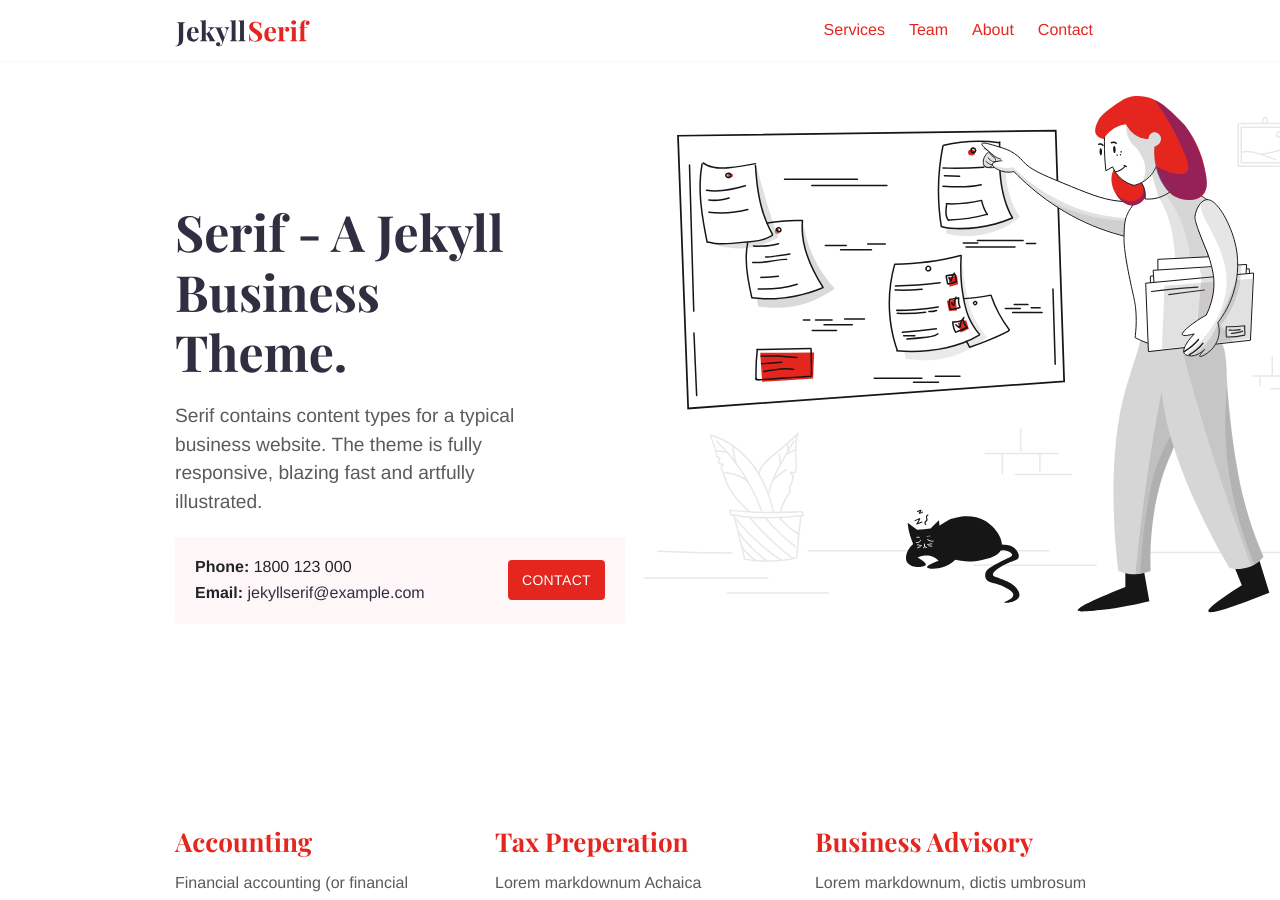
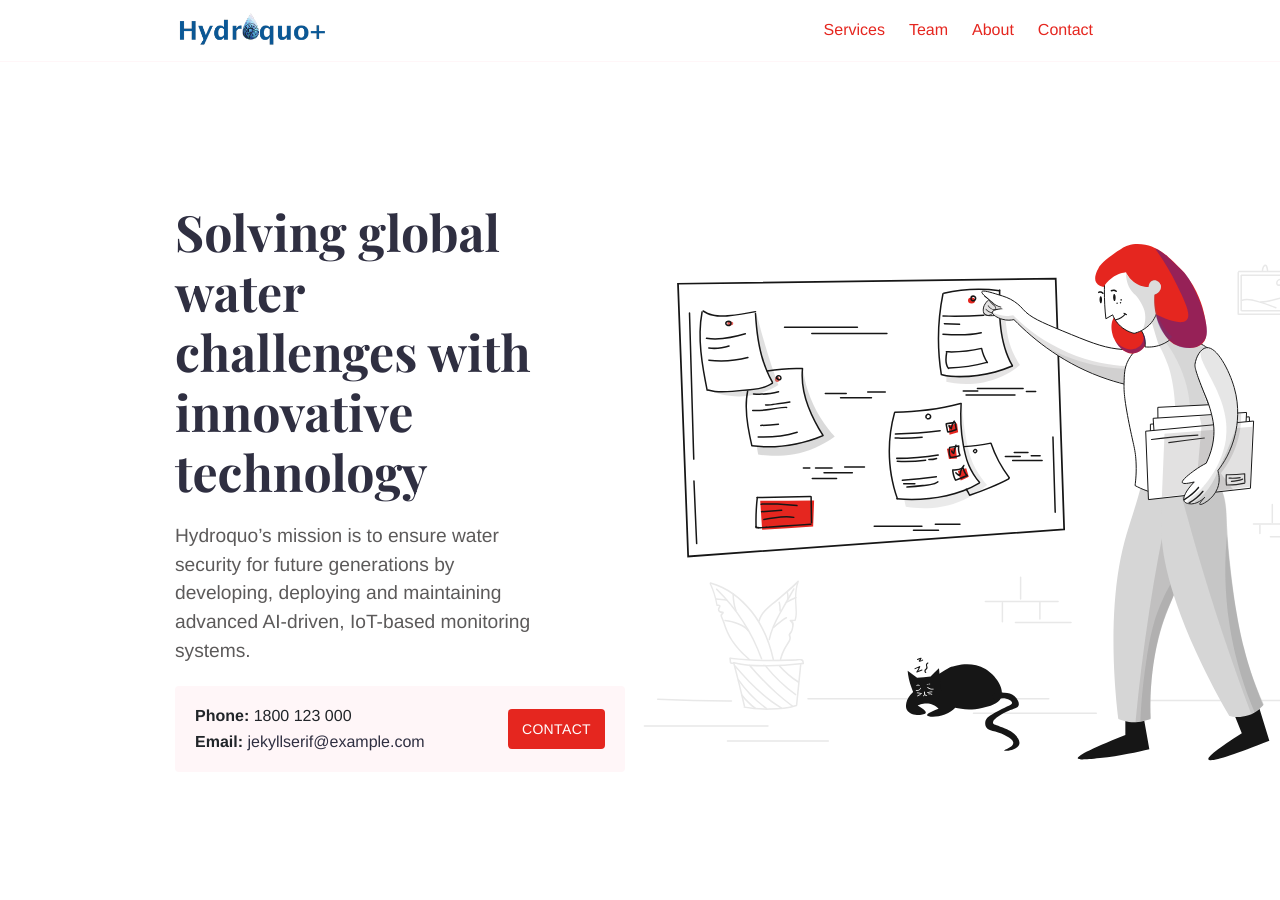
Before and after one commit to JamieJQuinn/hydroquo-site, a Jekyll site: the page built from index.md, in a window 1280 px wide and 900 px high. Built offline with Jekyll 4.4.1, drawn with Linux system fonts in a browser that asks for light colours; some of the changed text lies outside the part shown.

Commit message:
Recreated front page

```diff
--- a/_config.yml
+++ b/_config.yml
@@ -1,27 +1,27 @@
 baseurl: ''
 exclude: ['README.md']
 permalink: pretty
-title: 'Jekyll Serif'
+title: 'Hydroquo+'
 
 google_analytics_id: ""
 homepage:
   show_call_box: true
 logo:
-  mobile: "images/logo/logo-mobile.svg"
-  desktop: "images/logo/logo.svg"
+  mobile: "images/logo/hydorquo_logo.png"
+  desktop: "images/logo/hydorquo_logo.png"
   desktop_height: "36px"
 footer:
-  copyright_text: 'Free Jekyll theme by <a class="zerostatic" href="https://www.zerostatic.io">www.zerostatic.io</a>'
+  copyright_text: 'Jekyll theme by <a class="zerostatic" href="https://www.zerostatic.io">www.zerostatic.io</a>'
 
 seo:
-  meta_og_title: "Jekyll Serif Theme"
+  meta_og_title: "Hydroquo+"
   meta_og_type: "website"
-  meta_og_url: "https://jekyll-serif-theme.netlify.app"
+  meta_og_url: "https://hydroquo.com"
   meta_og_image: "https://raw.githubusercontent.com/zerostaticthemes/jekyll-serif-theme/master/screenshots/tn.png"
-  meta_og_description: "Jekyll Serif is a modern business theme for Hugo. It contains content types for the archetypical business website. The theme is fully responsive, blazing fast and artfully illustrated."
-  meta_twitter_card: "summary"
-  meta_twitter_site: "@zerostaticio"
-  meta_twitter_creator: "@zerostaticio"
+  meta_og_description: "Hydroquo+ is a technology company which aims to solve global water challenges through innovative applications of modern technology"
+  #meta_twitter_card: "summary"
+  #meta_twitter_site: "@zerostaticio"
+  #meta_twitter_creator: "@zerostaticio"
 
 collections:
   services:
--- a/index.md
+++ b/index.md
@@ -1,12 +1,12 @@
 ---
-title: Jekyll Serif Theme
+title: Hydroquo+
 layout: home
-description: Jekyll Serif contains content types for a typical business website. The theme is fully responsive, blazing fast and artfully illustrated.
+description: Hydroquo is a technology company which aims to solve global challenges in water security through innovation application of modern technology
 intro_image: "images/illustrations/pointing.svg"
 intro_image_absolute: true
 intro_image_hide_on_mobile: true
 ---
 
-# Serif - A Jekyll Business Theme.
+# Solving global water challenges with innovative technology
 
-Serif contains content types for a typical business website. The theme is fully responsive, blazing fast and artfully illustrated.
+Hydroquo's mission is to ensure water security for future generations by developing, deploying and maintaining advanced AI-driven, IoT-based monitoring systems.
```
Also changed, not shown: images/logo/hydorquo_logo.png (added).
